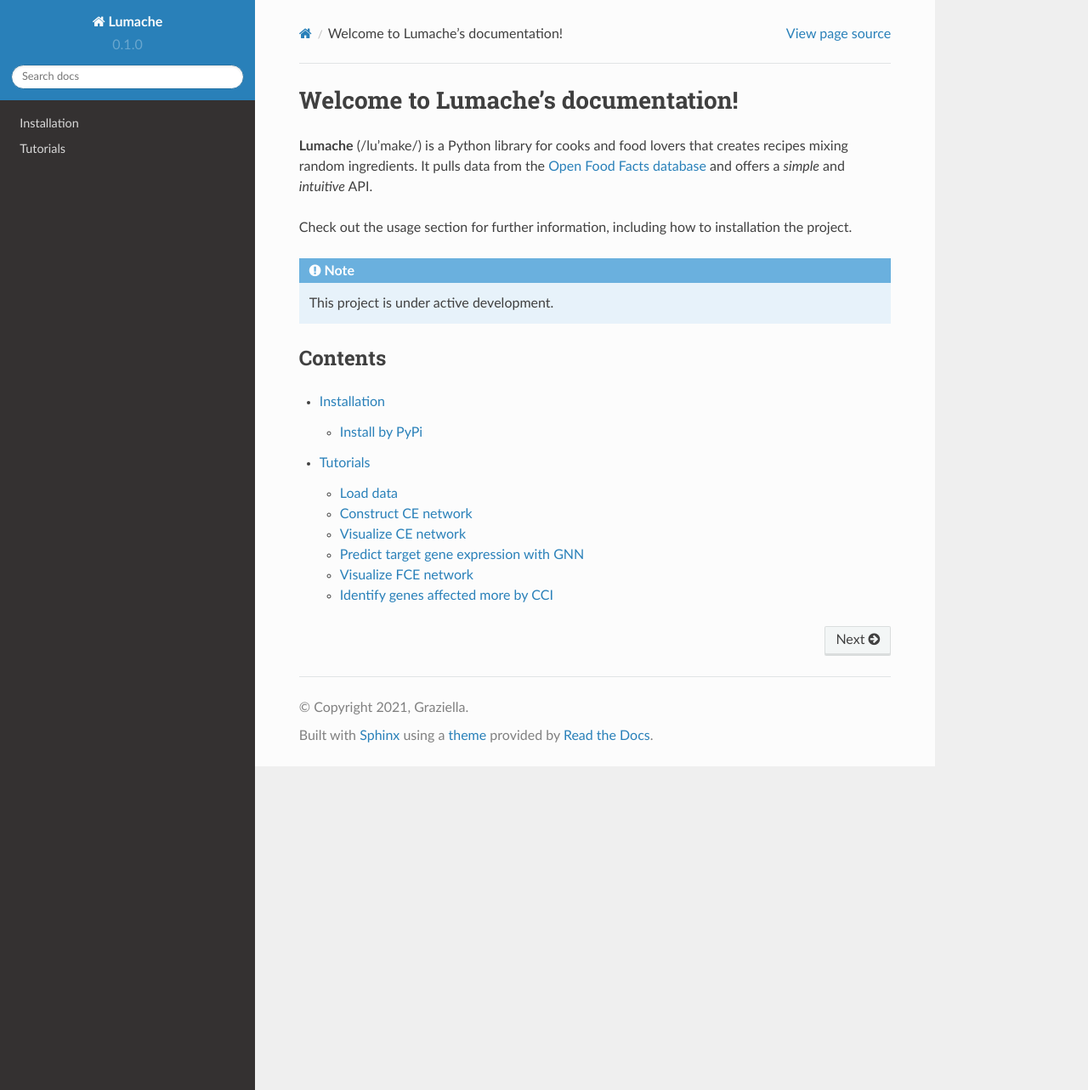
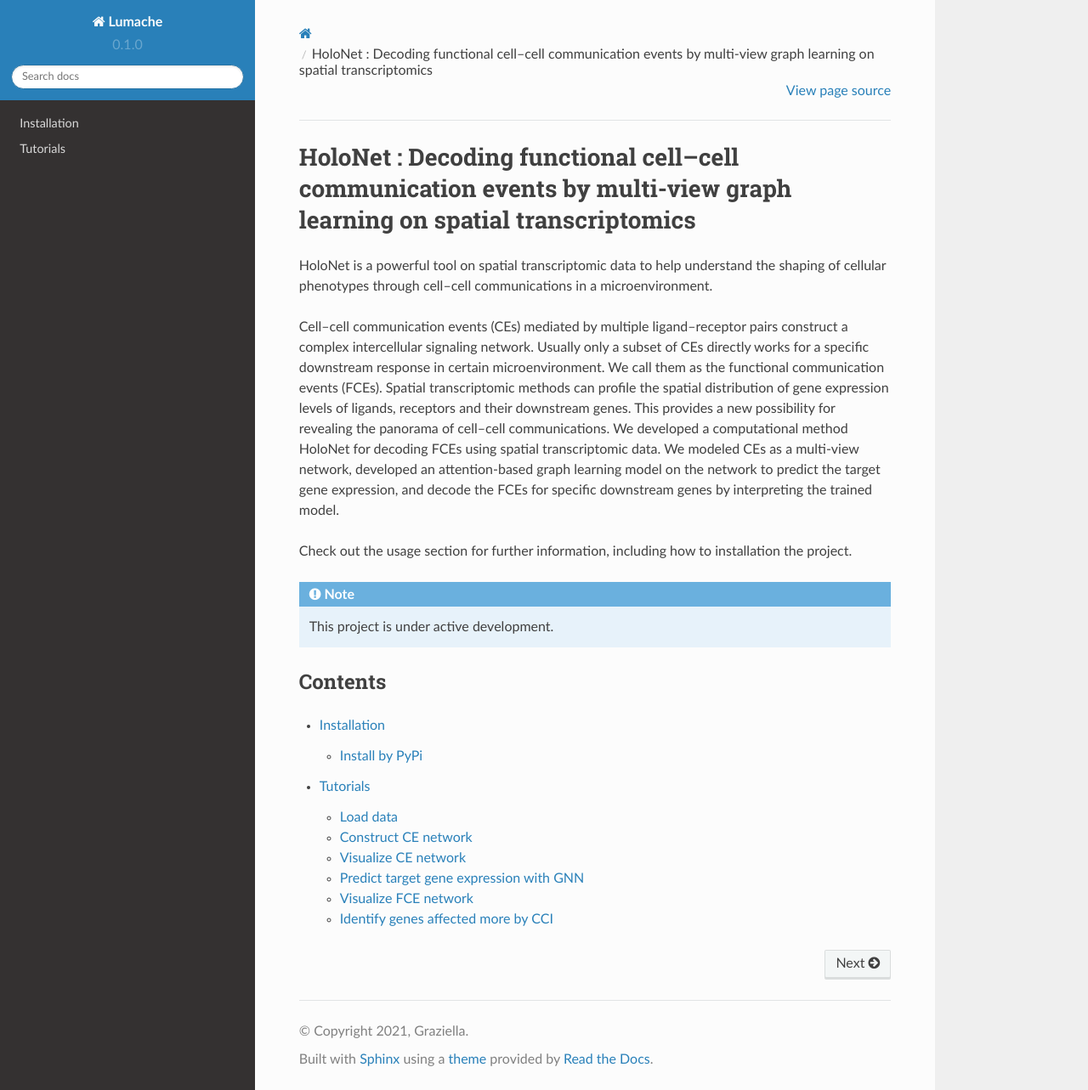
Before and after one commit to lhc17/HoloNet, a Sphinx documentation site: the page built from docs/source/index.rst, in a window 1280 px wide and 1283 px high. Shown: the whole window at 85% size. Built offline with Sphinx 7.4.7 and the Read the Docs theme 2.0.0, drawn with Linux system fonts in a browser that asks for light colours.

Commit message:
Update index.rst

```diff
--- a/docs/source/index.rst
+++ b/docs/source/index.rst
@@ -1,10 +1,9 @@
-Welcome to Lumache's documentation!
+HoloNet : Decoding functional cell–cell communication events by multi-view graph learning on spatial transcriptomics
 ===================================
 
-**Lumache** (/lu'make/) is a Python library for cooks and food lovers
-that creates recipes mixing random ingredients.
-It pulls data from the `Open Food Facts database <https://world.openfoodfacts.org/>`_
-and offers a *simple* and *intuitive* API.
+HoloNet is a powerful tool on spatial transcriptomic data to help understand the shaping of cellular phenotypes through cell–cell communications in a microenvironment.
+
+Cell–cell communication events (CEs) mediated by multiple ligand–receptor pairs construct a complex intercellular signaling network. Usually only a subset of CEs directly works for a specific downstream response in certain microenvironment. We call them as the functional communication events (FCEs). Spatial transcriptomic methods can profile the spatial distribution of gene expression levels of ligands, receptors and their downstream genes. This provides a new possibility for revealing the panorama of cell–cell communications. We developed a computational method HoloNet for decoding FCEs using spatial transcriptomic data. We modeled CEs as a multi-view network, developed an attention-based graph learning model on the network to predict the target gene expression, and decode the FCEs for specific downstream genes by interpreting the trained model.
 
 Check out the :doc:`usage` section for further information, including
 how to :ref:`installation` the project.
```
